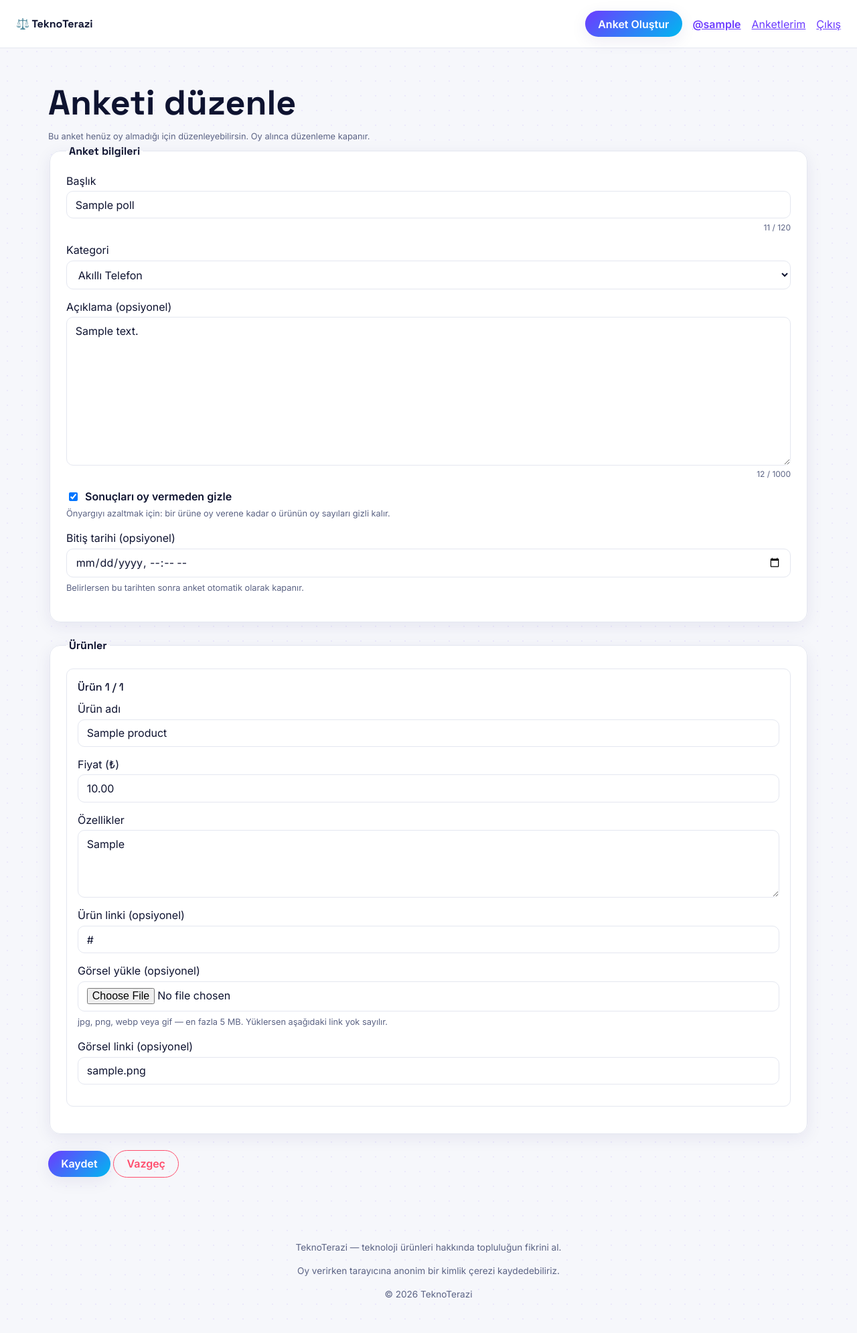
After one commit to ferhanozkn/TeknoTerazi, a Django app: page /anket/1/duzenle/ in a window 1280 px wide. The commit adds this page. Shown: the whole page at 67% size. Run offline with Django 5.2, Linux system fonts and the light colour scheme; a user stored in the database is signed in; tables that the repository leaves empty hold one stand-in row (values such as "Sample post"); data that the repository does not hold is empty.

Commit message:
feat(faz-9): oy gelmeden anket düzenleme
Sahibi, hiç oy almamış bir anketi düzenleyebiliyor (polls:poll_edit):
başlık/kategori/açıklama/sonuç gizleme/bitiş tarihi ve mevcut ürünlerin
tüm alanları (görsel yükleme dahil) değiştirilebiliyor; ürün sayısı
sabit kalıyor. Oy alınca düzenleme kapanır. Karakter sayacı JS'i
paylaşılabilmesi için poll_form.js'ten char_counter.js'e ayrıldı.
9 yeni test, tüm suite (164 test) geçiyor.

Co-Authored-By: Claude Sonnet 5 <noreply@anthropic.com>

```diff
--- a/polls/urls.py
+++ b/polls/urls.py
@@ -8,6 +8,7 @@ urlpatterns = [
     path("", views.home, name="home"),
     path("anket/yeni/", views.poll_create, name="poll_create"),
     path("anket/<int:pk>/", views.poll_detail, name="poll_detail"),
+    path("anket/<int:pk>/duzenle/", views.poll_edit, name="poll_edit"),
     path("anket/<int:pk>/durum/", views.poll_toggle_active, name="poll_toggle_active"),
     path("anket/<int:pk>/sil/", views.poll_delete, name="poll_delete"),
     path("anket/<int:pk>/sikayet/", views.report_poll, name="report_poll"),
--- a/polls/views.py
+++ b/polls/views.py
@@ -11,7 +11,7 @@ from django.urls import reverse
 from django.utils import timezone
 from django.views.decorators.http import require_POST
 
-from .forms import CommentForm, PollForm, ProductFormSet, ReportForm
+from .forms import CommentForm, PollForm, ProductForm, ProductFormSet, ReportForm
 from .models import Category, Comment, Poll, Product, Report, Vote, VoteValue
 from .services import VoteError, cast_vote, get_favorite_product, get_poll_with_stats, get_trending_polls
 from .storage import ImageUploadError, upload_product_image
@@ -115,6 +115,71 @@ def poll_create(request):
     )
 
 
+@login_required
+def poll_edit(request, pk):
+    poll = get_object_or_404(
+        Poll.objects.annotate(vote_count=Count("products__votes")),
+        pk=pk,
+        author=request.user,
+    )
+    if poll.vote_count > 0:
+        messages.error(request, "Bu anket oy almış, artık düzenlenemez.")
+        return redirect("polls:poll_detail", pk=poll.pk)
+
+    products = list(poll.products.all())
+
+    if request.method == "POST":
+        poll_form = PollForm(request.POST, instance=poll)
+        product_forms = [
+            ProductForm(request.POST, request.FILES, instance=product, prefix=f"products-{product.pk}")
+            for product in products
+        ]
+        forms_valid = poll_form.is_valid()
+        for form in product_forms:
+            forms_valid = form.is_valid() and forms_valid
+
+        if forms_valid:
+            names = [form.cleaned_data["name"].strip().lower() for form in product_forms]
+            if len(names) != len(set(names)):
+                messages.error(request, "Aynı ürünü iki kez ekleyemezsin.")
+                forms_valid = False
+
+        upload_failed = False
+        image_urls = {}
+        if forms_valid:
+            for form in product_forms:
+                image_file = form.cleaned_data.get("image")
+                if not image_file:
+                    continue
+                try:
+                    image_urls[form.instance.pk] = upload_product_image(image_file)
+                except ImageUploadError as exc:
+                    form.add_error("image", exc.message)
+                    upload_failed = True
+
+        if forms_valid and not upload_failed:
+            with transaction.atomic():
+                poll_form.save()
+                for form in product_forms:
+                    product = form.save(commit=False)
+                    if product.pk in image_urls:
+                        product.image_url = image_urls[product.pk]
+                    product.save()
+            messages.success(request, "Anket güncellendi.")
+            return redirect("polls:poll_detail", pk=poll.pk)
+    else:
+        poll_form = PollForm(instance=poll)
+        product_forms = [
+            ProductForm(instance=product, prefix=f"products-{product.pk}") for product in products
+        ]
+
+    return render(
+        request,
+        "polls/poll_edit.html",
+        {"poll": poll, "poll_form": poll_form, "product_forms": product_forms},
+    )
+
+
 def poll_detail(request, pk):
     poll = get_poll_with_stats(pk)
     products = list(poll.products.all())
@@ -138,6 +203,7 @@ def poll_detail(request, pk):
 
     is_owner = user is not None and user.pk == poll.author_id
     can_vote = poll.is_active and not poll.is_expired and not is_owner
+    poll_has_votes = any(p.worth_count + p.not_worth_count for p in products)
 
     if poll.hide_results_until_vote and poll.is_active and not poll.is_expired and not is_owner:
         for product in products:
@@ -155,6 +221,7 @@ def poll_detail(request, pk):
             "favorite_product": favorite_product,
             "cheapest_product": cheapest_product,
             "can_vote": can_vote,
+            "poll_has_votes": poll_has_votes,
             "comment_form": CommentForm(auto_id=False),
         },
     )
--- /dev/null
+++ b/static/js/char_counter.js
@@ -0,0 +1,16 @@
+(function () {
+  "use strict";
+
+  document.querySelectorAll("[data-counter-for]").forEach((counter) => {
+    const field = document.getElementById(counter.dataset.counterFor);
+    if (!field) {
+      return;
+    }
+    const max = parseInt(counter.dataset.max, 10);
+    const update = function () {
+      counter.textContent = field.value.length + " / " + max;
+    };
+    field.addEventListener("input", update);
+    update();
+  });
+})();
--- a/templates/polls/poll_create.html
+++ b/templates/polls/poll_create.html
@@ -69,5 +69,6 @@
     <button type="submit" class="btn btn--primary">Yayınla</button>
   </form>
 </section>
+<script src="{% static 'js/char_counter.js' %}" defer></script>
 <script src="{% static 'js/poll_form.js' %}" defer></script>
 {% endblock %}
--- a/templates/polls/poll_detail.html
+++ b/templates/polls/poll_detail.html
@@ -30,6 +30,9 @@
 
   {% if request.user == poll.author %}
     <div class="poll-detail__owner-actions">
+      {% if not poll_has_votes %}
+        <a href="{% url 'polls:poll_edit' poll.pk %}" class="btn">Düzenle</a>
+      {% endif %}
       {% if not poll.is_expired %}
         <form method="post" action="{% url 'polls:poll_toggle_active' poll.pk %}">
           {% csrf_token %}
--- /dev/null
+++ b/templates/polls/poll_edit.html
@@ -0,0 +1,98 @@
+{% extends "base.html" %}
+{% load static %}
+
+{% block title %}Anketi Düzenle · TeknoTerazi{% endblock %}
+
+{% block content %}
+<section class="poll-create">
+  <h1>Anketi düzenle</h1>
+  <p class="field-help">Bu anket henüz oy almadığı için düzenleyebilirsin. Oy alınca düzenleme kapanır.</p>
+
+  <form method="post" novalidate enctype="multipart/form-data" id="poll-edit-form">
+    {% csrf_token %}
+
+    <fieldset class="card">
+      <legend>Anket bilgileri</legend>
+      {{ poll_form.non_field_errors }}
+      <div class="form-row">
+        <label for="{{ poll_form.title.id_for_label }}">Başlık</label>
+        {{ poll_form.title }}
+        <span class="char-counter" data-counter-for="{{ poll_form.title.id_for_label }}" data-max="120"></span>
+        {{ poll_form.title.errors }}
+      </div>
+      <div class="form-row">
+        <label for="{{ poll_form.category.id_for_label }}">Kategori</label>
+        {{ poll_form.category }}
+        {{ poll_form.category.errors }}
+      </div>
+      <div class="form-row">
+        <label for="{{ poll_form.description.id_for_label }}">Açıklama (opsiyonel)</label>
+        {{ poll_form.description }}
+        <span class="char-counter" data-counter-for="{{ poll_form.description.id_for_label }}" data-max="1000"></span>
+        {{ poll_form.description.errors }}
+      </div>
+      <div class="form-row form-row--checkbox">
+        <label>
+          {{ poll_form.hide_results_until_vote }}
+          {{ poll_form.hide_results_until_vote.label }}
+        </label>
+        <p class="field-help">{{ poll_form.hide_results_until_vote.help_text }}</p>
+        {{ poll_form.hide_results_until_vote.errors }}
+      </div>
+      <div class="form-row">
+        <label for="{{ poll_form.expires_at.id_for_label }}">{{ poll_form.expires_at.label }}</label>
+        {{ poll_form.expires_at }}
+        <p class="field-help">{{ poll_form.expires_at.help_text }}</p>
+        {{ poll_form.expires_at.errors }}
+      </div>
+    </fieldset>
+
+    <fieldset class="card">
+      <legend>Ürünler</legend>
+      {% for form in product_forms %}
+        <div class="product-card">
+          <div class="product-card__header">
+            <h3>Ürün {{ forloop.counter }} / {{ product_forms|length }}</h3>
+          </div>
+          {{ form.non_field_errors }}
+          <div class="form-row">
+            <label for="{{ form.name.id_for_label }}">Ürün adı</label>
+            {{ form.name }}
+            {{ form.name.errors }}
+          </div>
+          <div class="form-row">
+            <label for="{{ form.price.id_for_label }}">Fiyat (₺)</label>
+            {{ form.price }}
+            {{ form.price.errors }}
+          </div>
+          <div class="form-row">
+            <label for="{{ form.features.id_for_label }}">Özellikler</label>
+            {{ form.features }}
+            {{ form.features.errors }}
+          </div>
+          <div class="form-row">
+            <label for="{{ form.product_url.id_for_label }}">Ürün linki (opsiyonel)</label>
+            {{ form.product_url }}
+            {{ form.product_url.errors }}
+          </div>
+          <div class="form-row">
+            <label for="{{ form.image.id_for_label }}">{{ form.image.label }}</label>
+            {{ form.image }}
+            <p class="field-help">{{ form.image.help_text }}</p>
+            {{ form.image.errors }}
+          </div>
+          <div class="form-row">
+            <label for="{{ form.image_url.id_for_label }}">Görsel linki (opsiyonel)</label>
+            {{ form.image_url }}
+            {{ form.image_url.errors }}
+          </div>
+        </div>
+      {% endfor %}
+    </fieldset>
+
+    <button type="submit" class="btn btn--primary">Kaydet</button>
+    <a href="{% url 'polls:poll_detail' poll.pk %}" class="btn btn--ghost">Vazgeç</a>
+  </form>
+</section>
+<script src="{% static 'js/char_counter.js' %}" defer></script>
+{% endblock %}
```
Also changed, not shown: docs/PROJE_PLANI.md (+2 -2 lines), polls/tests/test_poll_edit.py (added, +136 -0 lines), static/js/poll_form.js (+0 -13 lines).
